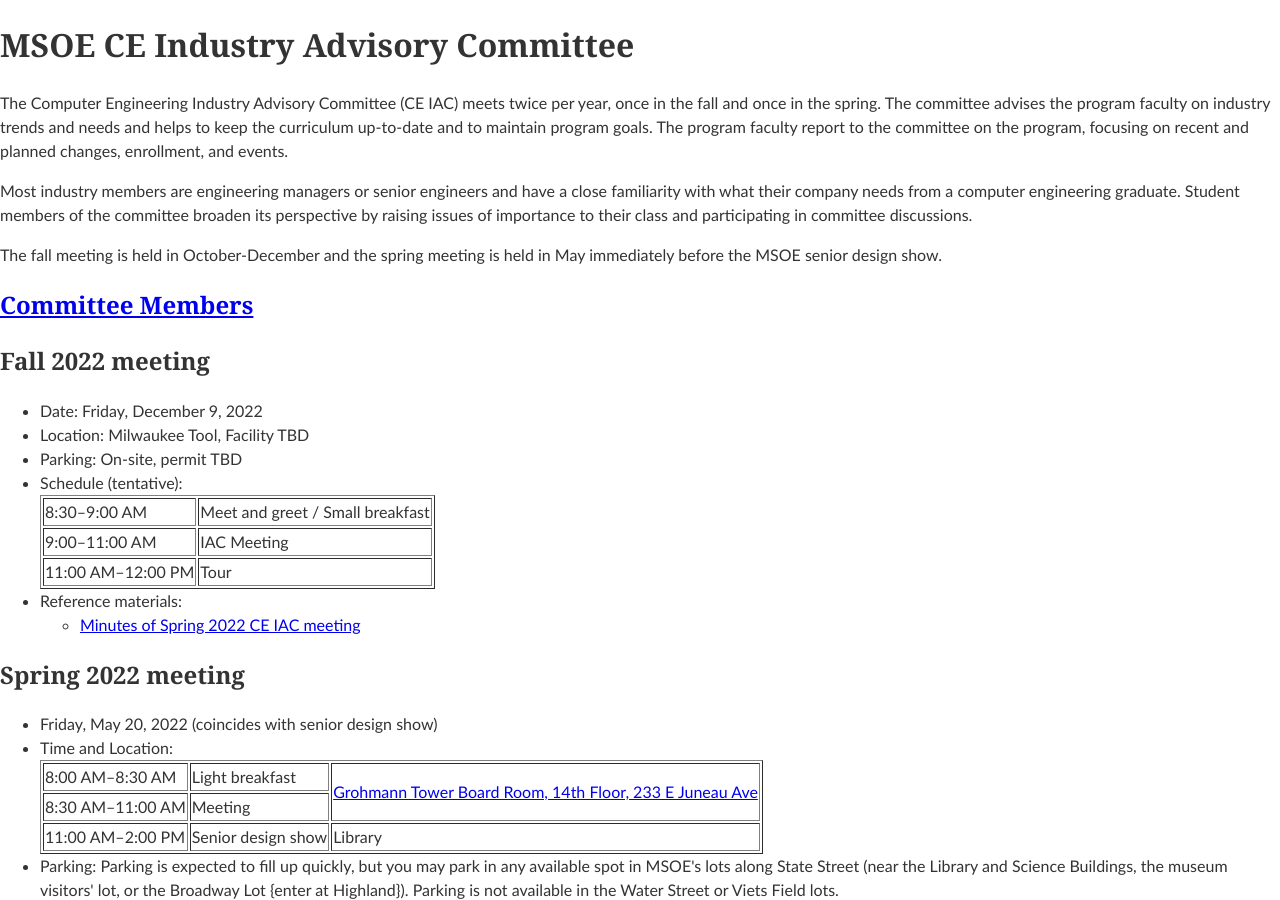
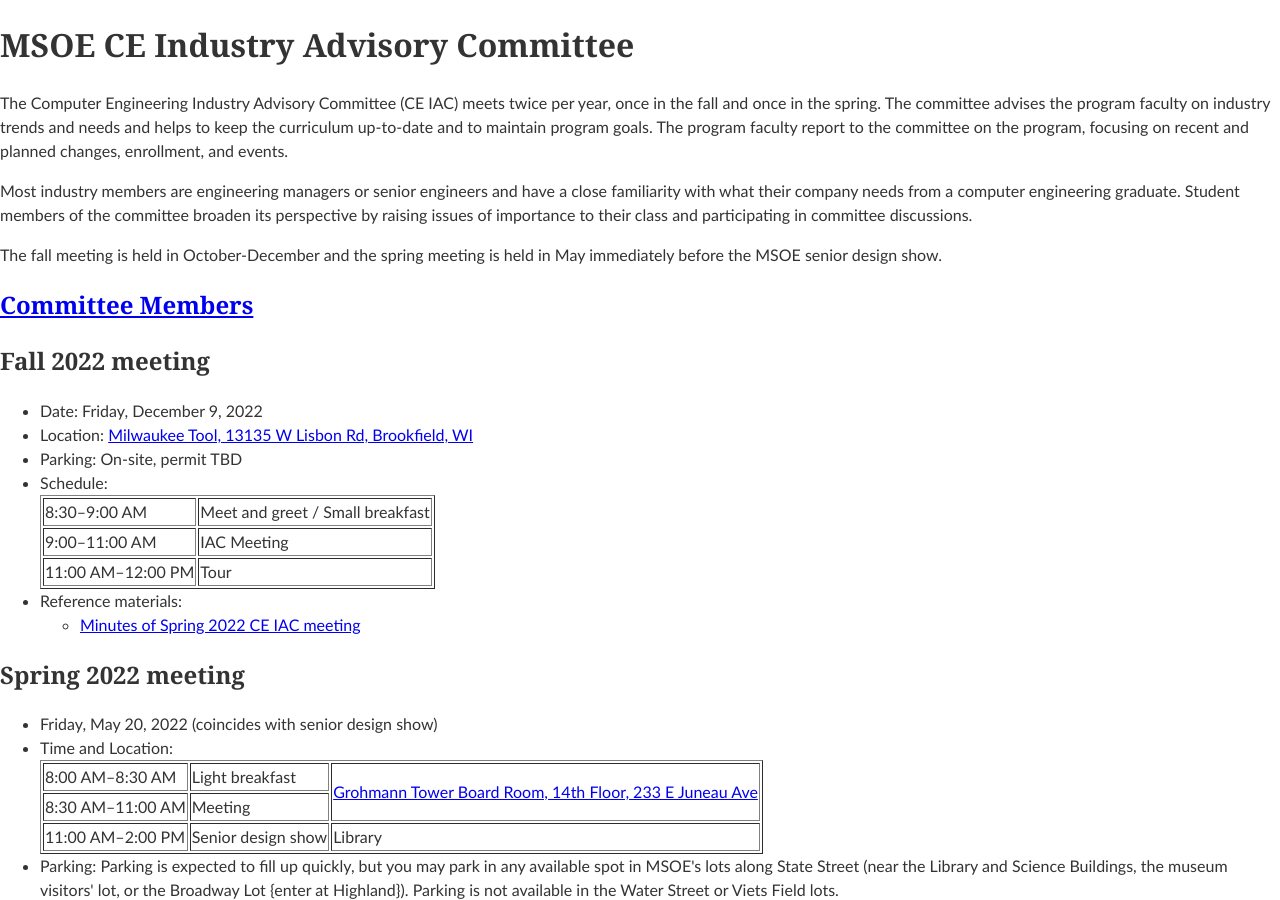
Before and after one commit to edurant/edurant.github.io, a Jekyll site: the page built from ceiac/index.html, in a window 1280 px wide and 900 px high. Built offline with Jekyll 4.4.1, drawn with Linux system fonts in a browser that asks for light colours.

Commit message:
CE IAC meeting details

```diff
--- a/ceiac/index.html
+++ b/ceiac/index.html
@@ -20,9 +20,9 @@
 <h1>Fall 2022 meeting</h1>
   <ul>
     <li>Date: Friday, December 9, 2022</li>
-    <li>Location: Milwaukee Tool, Facility TBD</li>
+    <li>Location: <a href="https://goo.gl/maps/DfwKCihSX6mTWCFe8">Milwaukee Tool, 13135 W Lisbon Rd, Brookfield, WI</a></li>
     <li>Parking: On-site, permit TBD</li>
-    <li>Schedule (tentative):
+    <li>Schedule:
       <table border><tr><td>8:30&ndash;9:00 AM</td><td>Meet and greet / Small breakfast</td></tr>
              <tr><td>9:00&ndash;11:00 AM</td><td>IAC Meeting</td></tr>
              <tr><td>11:00 AM&ndash;12:00 PM</td><td>Tour</td></tr>
```
